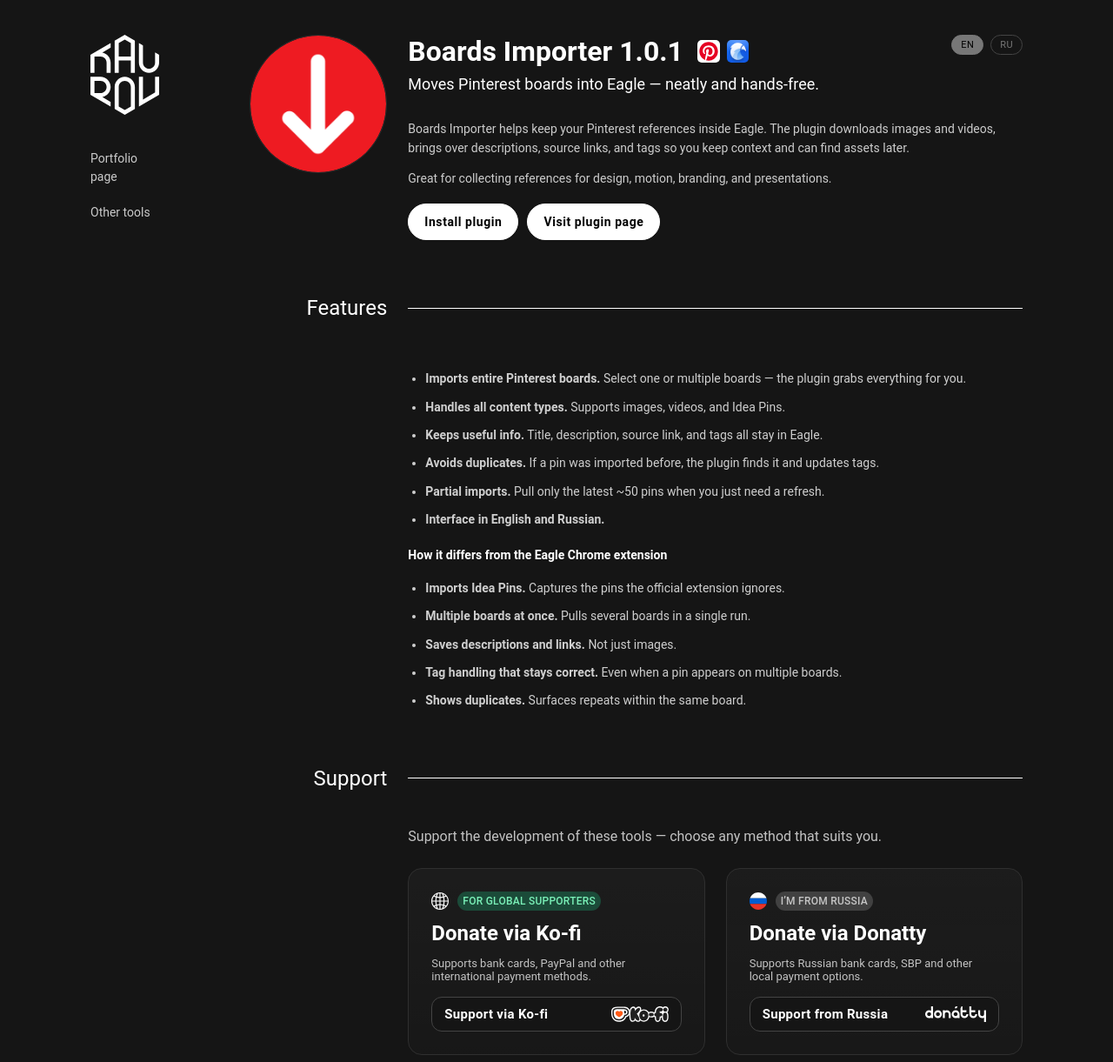
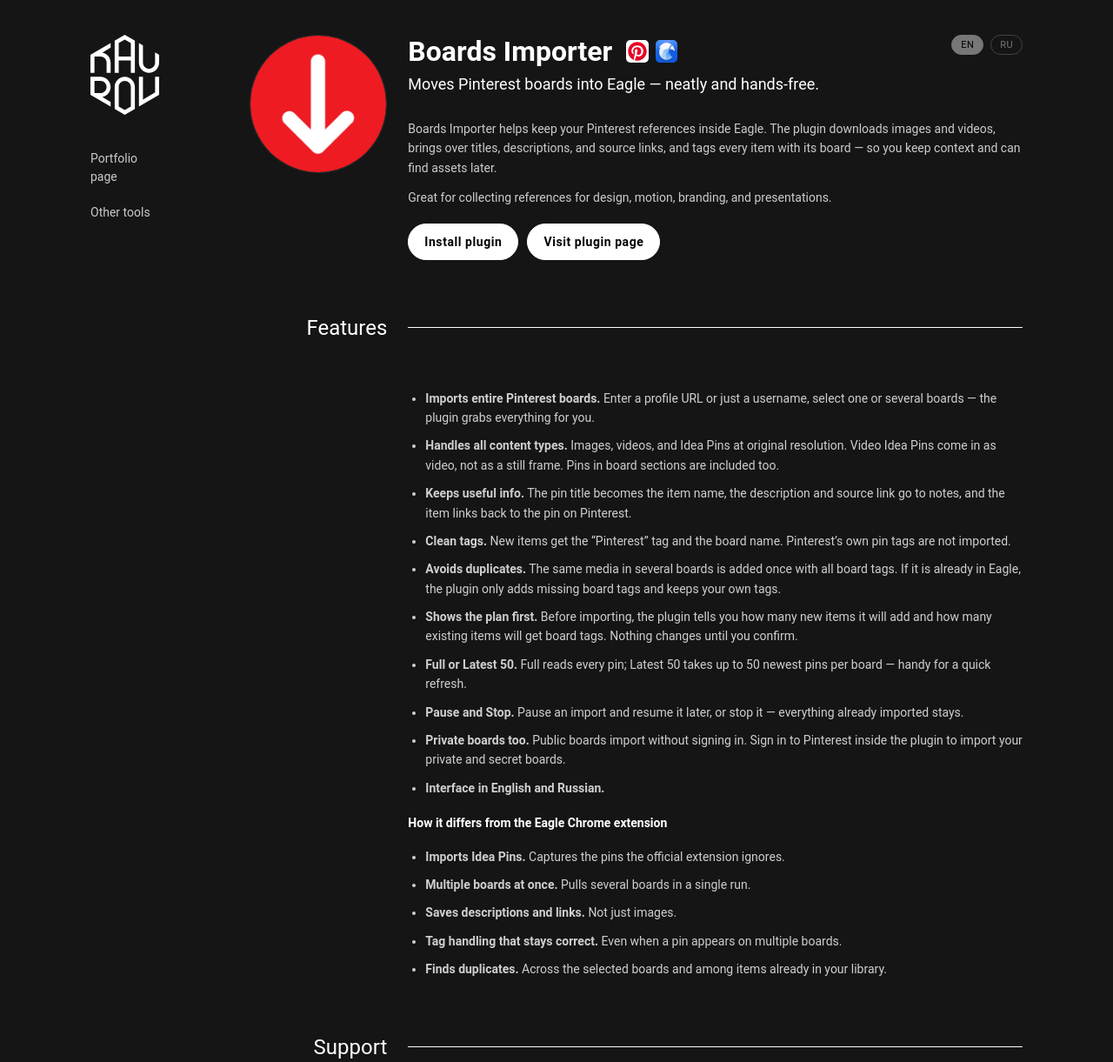
Before and after one commit to evkaurov/kaurov, a plain HTML site: page tools/boards-importer.html in a window 1280 px wide. Shown: the top 1221 px of the page at 87% size. Drawn offline with Linux system fonts and the light colour scheme.

Commit message:
Boards Importer: update page for version 1.1.0
Remove version number from titles, update Eagle plugin link,
rewrite features list for 1.1.0 (EN and RU).

Co-Authored-By: Claude Opus 5.5 <noreply@anthropic.com>

```diff
--- a/tools/boards-importer.html
+++ b/tools/boards-importer.html
@@ -5,24 +5,24 @@
     <meta charset="UTF-8">
     <meta name="viewport" content="width=device-width, initial-scale=1.0">
     <meta name="description"
-        content="Boards Importer 1.0.1 imports Pinterest boards into your Eagle library with media, metadata, and duplicate protection.">
+        content="Boards Importer imports Pinterest boards into your Eagle library with media, metadata, and duplicate protection.">
     <meta name="robots" content="index, follow">
     <link rel="canonical" href="https://kaurov.net/tools/boards-importer.html">
 
     <meta property="og:type" content="website">
-    <meta property="og:title" content="Boards Importer 1.0.1 | Eagle plugin">
+    <meta property="og:title" content="Boards Importer | Eagle plugin">
     <meta property="og:description"
         content="Import Pinterest boards into your Eagle library with media, metadata, and duplicate protection.">
     <meta property="og:url" content="https://kaurov.net/tools/boards-importer.html">
     <meta property="og:image" content="https://kaurov.net/assets/img/boards-importer-preview.jpg">
 
     <meta name="twitter:card" content="summary_large_image">
-    <meta name="twitter:title" content="Boards Importer 1.0.1 | Eagle plugin">
+    <meta name="twitter:title" content="Boards Importer | Eagle plugin">
     <meta name="twitter:description"
         content="Import Pinterest boards into your Eagle library with media, metadata, and duplicate protection.">
     <meta name="twitter:image" content="https://kaurov.net/assets/img/boards-importer-preview.jpg">
 
-    <title>Boards Importer 1.0.1 | Pinterest's boards import to Eagle</title>
+    <title>Boards Importer | Pinterest's boards import to Eagle</title>
     <link rel="icon" type="image/svg+xml" href="/favicon.svg">
     <link rel="icon" type="image/x-icon" href="/favicon.ico">
     <!-- Google tag (gtag.js) -->
@@ -126,10 +126,10 @@
 
         <div class="header" id="overview">
             <div class="avatar script-avatar">
-                <img src="/assets/img/boards-importer-ava.png" alt="Font Collector cover">
+                <img src="/assets/img/boards-importer-ava.png" alt="Boards Importer cover">
             </div>
             <div class="header-info">
-                <h1 class="header-title"><span class="header-title__text">Boards Importer 1.0.1</span>
+                <h1 class="header-title"><span class="header-title__text">Boards Importer</span>
                     <span class="app-badges" aria-label="Supported platforms">
                         <span class="app-badge" title="Pinterest">
                             <img src="/assets/img/ico-pinterest.svg" alt="Pinterest">
@@ -141,12 +141,12 @@
                 </h1>
                 <div class="subtitle">Moves Pinterest boards into Eagle — neatly and hands-free.</div>
                 <div class="about-text">
-                    <p>Boards Importer helps keep your Pinterest references inside Eagle. The plugin downloads images and videos, brings over descriptions, source links, and tags so you keep context and can find assets later.</p>
+                    <p>Boards Importer helps keep your Pinterest references inside Eagle. The plugin downloads images and videos, brings over titles, descriptions, and source links, and tags every item with its board — so you keep context and can find assets later.</p>
                     <p>Great for collecting references for design, motion, branding, and presentations.</p>
                 </div>
                 <div class="cta-row">
                     <a class="button button--primary" href="eagle://installPlugin/9bd8ea41-c0ff-4c95-b91f-560f8574fcf8" data-modal-target="#download-modal">Install plugin</a>
-                    <a class="button button--secondary" href="https://community-en.eagle.cool/index.php/plugin/9bd8ea41-c0ff-4c95-b91f-560f8574fcf8" target="_blank" rel="noopener">Visit plugin page</a>
+                    <a class="button button--secondary" href="https://community-en.eagle.cool/plugin/9bd8ea41-c0ff-4c95-b91f-560f8574fcf8" target="_blank" rel="noopener">Visit plugin page</a>
                 </div>
             </div>
         </div>
@@ -158,11 +158,15 @@
             <div class="section-content">
                 <div class="content-text">
                     <ul class="feature-list">
-                        <li><strong>Imports entire Pinterest boards.</strong> Select one or multiple boards — the plugin grabs everything for you.</li>
-                        <li><strong>Handles all content types.</strong> Supports images, videos, and Idea Pins.</li>
-                        <li><strong>Keeps useful info.</strong> Title, description, source link, and tags all stay in Eagle.</li>
-                        <li><strong>Avoids duplicates.</strong> If a pin was imported before, the plugin finds it and updates tags.</li>
-                        <li><strong>Partial imports.</strong> Pull only the latest ~50 pins when you just need a refresh.</li>
+                        <li><strong>Imports entire Pinterest boards.</strong> Enter a profile URL or just a username, select one or several boards — the plugin grabs everything for you.</li>
+                        <li><strong>Handles all content types.</strong> Images, videos, and Idea Pins at original resolution. Video Idea Pins come in as video, not as a still frame. Pins in board sections are included too.</li>
+                        <li><strong>Keeps useful info.</strong> The pin title becomes the item name, the description and source link go to notes, and the item links back to the pin on Pinterest.</li>
+                        <li><strong>Clean tags.</strong> New items get the “Pinterest” tag and the board name. Pinterest’s own pin tags are not imported.</li>
+                        <li><strong>Avoids duplicates.</strong> The same media in several boards is added once with all board tags. If it is already in Eagle, the plugin only adds missing board tags and keeps your own tags.</li>
+                        <li><strong>Shows the plan first.</strong> Before importing, the plugin tells you how many new items it will add and how many existing items will get board tags. Nothing changes until you confirm.</li>
+                        <li><strong>Full or Latest 50.</strong> Full reads every pin; Latest 50 takes up to 50 newest pins per board — handy for a quick refresh.</li>
+                        <li><strong>Pause and Stop.</strong> Pause an import and resume it later, or stop it — everything already imported stays.</li>
+                        <li><strong>Private boards too.</strong> Public boards import without signing in. Sign in to Pinterest inside the plugin to import your private and secret boards.</li>
                         <li><strong>Interface in English and Russian.</strong></li>
                     </ul>
                     <p class="feature-subhead">How it differs from the Eagle Chrome extension</p>
@@ -171,7 +175,7 @@
                         <li><strong>Multiple boards at once.</strong> Pulls several boards in a single run.</li>
                         <li><strong>Saves descriptions and links.</strong> Not just images.</li>
                         <li><strong>Tag handling that stays correct.</strong> Even when a pin appears on multiple boards.</li>
-                        <li><strong>Shows duplicates.</strong> Surfaces repeats within the same board.</li>
+                        <li><strong>Finds duplicates.</strong> Across the selected boards and among items already in your library.</li>
                     </ul>
                 </div>
             </div>
```
Also changed, not shown: tools/boards-importer-ru.html (+17 -13 lines).
